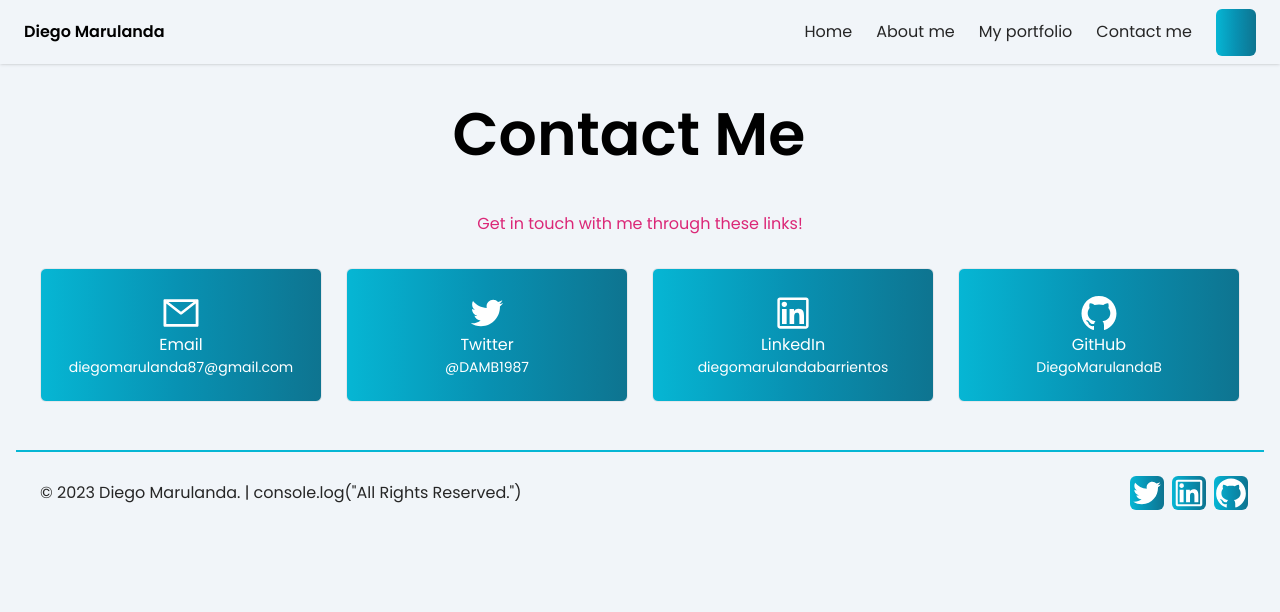
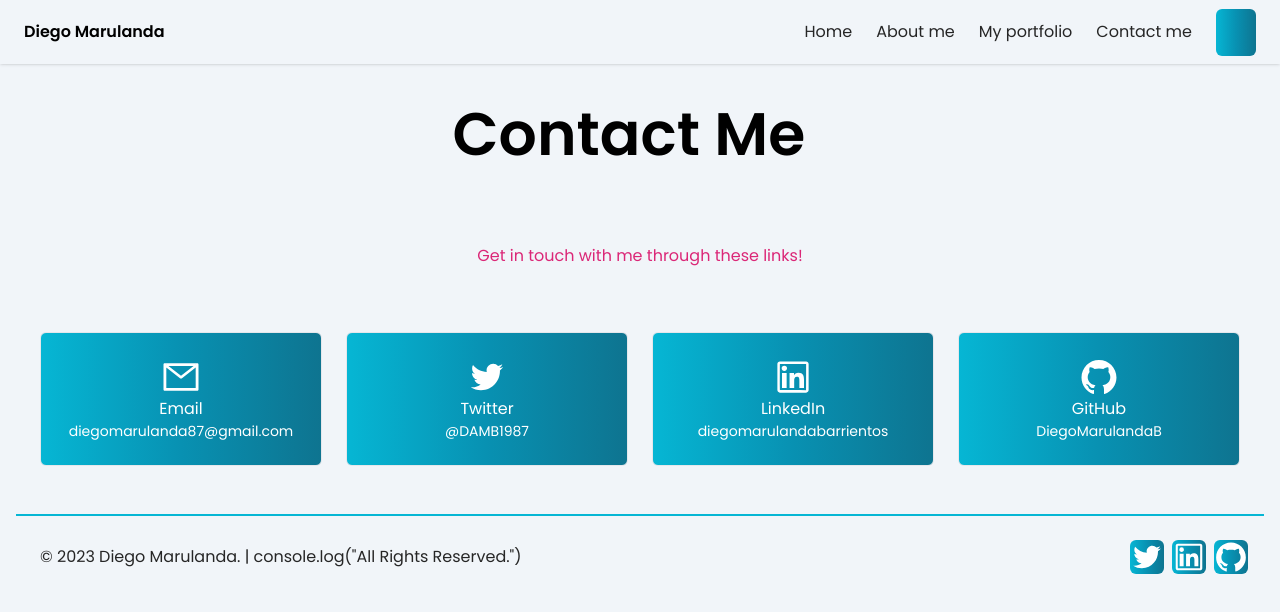
Before and after one commit to DiegoMarulandaB/Portfolio, a Next.js app: page /contact in a window 1280 px wide. Shown: the top 612 px of the page. Built offline with nearby package versions, Linux system fonts and the light colour scheme; some icons are missing.

Commit message:
add improvements in contact me

```diff
--- a/src/app/contact/page.tsx
+++ b/src/app/contact/page.tsx
@@ -11,11 +11,11 @@ const Contact: React.FC = () => {
           <h2 className="text-center mb-4">
             <AnimatedText text="Contact me" className="mr-2 mb-2  mt-2" />
           </h2>
-          <p className="bg-slate-100 dark:bg-slate-700 mb-4 mt-4 text-center mx-2 mr-2 text-1xl text-pink-600">
+          <p className="bg-slate-100 dark:bg-slate-700 mb-4 mt-12 text-center mx-2 mr-2 text-1xl text-pink-600">
             Get in touch with me through these links!
           </p>
         </div>
-        <div className="grid grid-cols-1 gap-8 sm:grid-cols-2 sm:gap-6 lg:grid-cols-4 mt-4 mx-2 mr-2">
+        <div className="grid grid-cols-1 gap-8 sm:grid-cols-2 sm:gap-6 lg:grid-cols-4 mt-12 mx-2 mr-2">
           {contactLinks.map((link) => (
             <ContactLink key={link.text} {...link} />
           ))}
```
